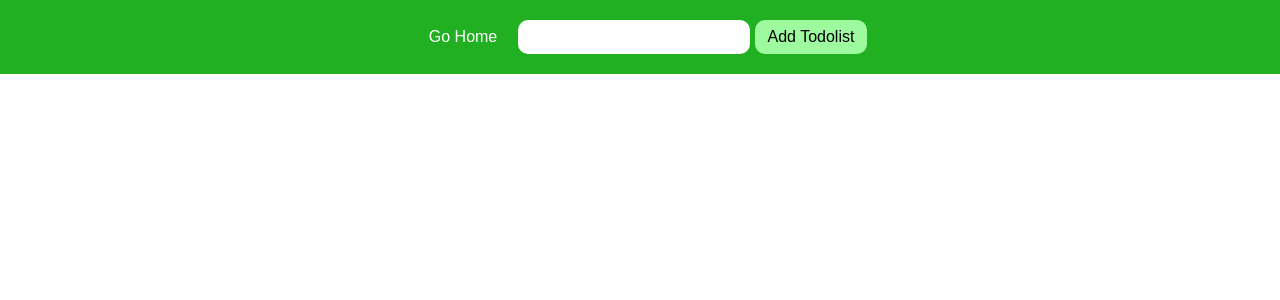
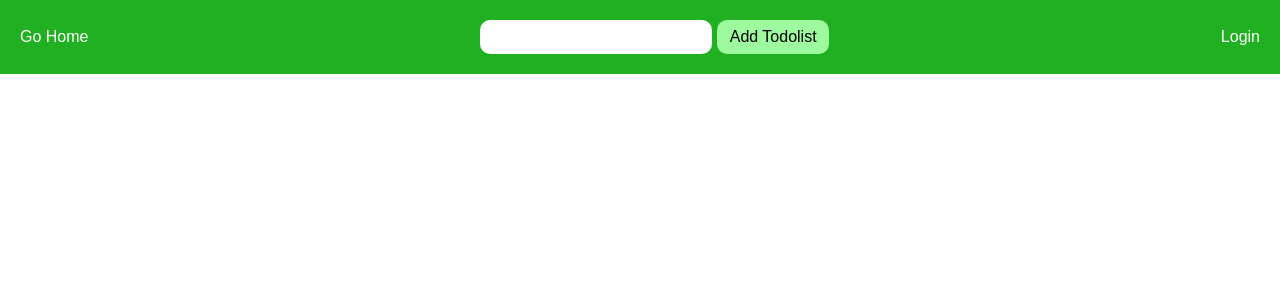
Before and after one commit to daniel-deru/first-django-app, a Django app: page / in a window 1280 px wide. Shown: the top 300 px of the page. Run offline with Django 3.2, Linux system fonts and the light colour scheme; data that the repository does not hold is empty; some libraries are stand-ins or nearby versions.

Commit message:
added a login form

```diff
--- /dev/null
+++ b/firstapp/main/forms.py
@@ -0,0 +1,6 @@
+from django import forms
+
+class LoginForm(forms.Form):
+    email = forms.EmailField(label="Email")
+    password = forms.CharField(label="Password", widget=forms.PasswordInput())
+    confirm_password = forms.CharField(label="Confirm Password", widget=forms.PasswordInput())
--- /dev/null
+++ b/firstapp/main/templates/main/header.html
@@ -0,0 +1,20 @@
+<header>
+    <div>
+        <a href="{% url 'index' %}">Go Home</a>
+    </div>
+    <div>
+        <form action="" method="post">
+            {% csrf_token %}
+            {% if request.path == "/" %}
+                <input type="text" name="todolist" required>
+                <button type="submit">Add Todolist</button>
+            {% else %}
+                <input type="text" name="item" >
+                <button type="submit">Add Item</button>
+            {% endif %}
+        </form>
+    </div>
+    <div>
+        <a href="{% url 'login' %}">Login</a>
+    </div>
+</header>
--- a/firstapp/main/templates/main/main.html
+++ b/firstapp/main/templates/main/main.html
@@ -10,15 +10,8 @@
     <link rel="stylesheet" type="text/css" href="{% static 'css/main.css' %}">
 </head>
 <body>
+    {% include 'main/header.html' %}
     {% block content %}
-    <form action="" method="post">
-        {% csrf_token %}
-        {% block form %}
-            <a href="{% url 'index' %}">Go Home</a>
-            <input type="text" name="todolist" required>
-            <button type="submit">Add Todolist</button>
-        {% endblock %}
-    </form>
     <div class="grid-container">
         {% for todo in todos %}
             <div class="todo-container">
@@ -27,6 +20,6 @@
             </div>
         {% endfor %}
     </div>
-    {% endblock %}
+    {% endblock content %}
 </body>
 </html>
--- a/firstapp/main/views.py
+++ b/firstapp/main/views.py
@@ -1,9 +1,11 @@
 from django.shortcuts import render, redirect
 from django.http import HttpResponse
 from .models import TodoList, TodoListItems
+from .forms import LoginForm
 
 def login(request):
-    pass
+    form = LoginForm()
+    return render(request, "main/login.html", {'form': form})
 
 def index(request):
     if request.method == "POST":
--- a/firstapp/static/css/main.css
+++ b/firstapp/static/css/main.css
@@ -2,6 +2,22 @@ body {
     text-align: center;
     margin: 0;
     font-family: sans-serif;
+}
+
+header {
+    display: flex;
+    justify-content: space-between;
+    align-items: center;
+    background-color: #21B021;
+    width: 100vw;
+    padding: 20px 0px;
+}
+
+header a {
+    color: white;
+    text-decoration: none;
+    font-size: 1em;
+    margin: 0px 20px;
 }
 
 
@@ -32,12 +48,12 @@ body {
     color: white;
 }
 
-form {
+/* form {
     background-color: #21B021;
     width: 100vw;
     padding: 20px 0px;
 
-}
+} */
 
 form input[type="text"] {
     background-color: white;
@@ -55,6 +71,14 @@ form button {
     border-radius: 10px;
     font-size: 1em;
     cursor: pointer;
+}
+
+form label {
+    display: block;
+}
+
+#login button {
+    display: block;
 }
 
 ul {
```
Also changed, not shown: firstapp/main/templates/main/login.html (added, +10 -0 lines), firstapp/main/templates/main/todo.html (+0 -7 lines), firstapp/db.sqlite3.
